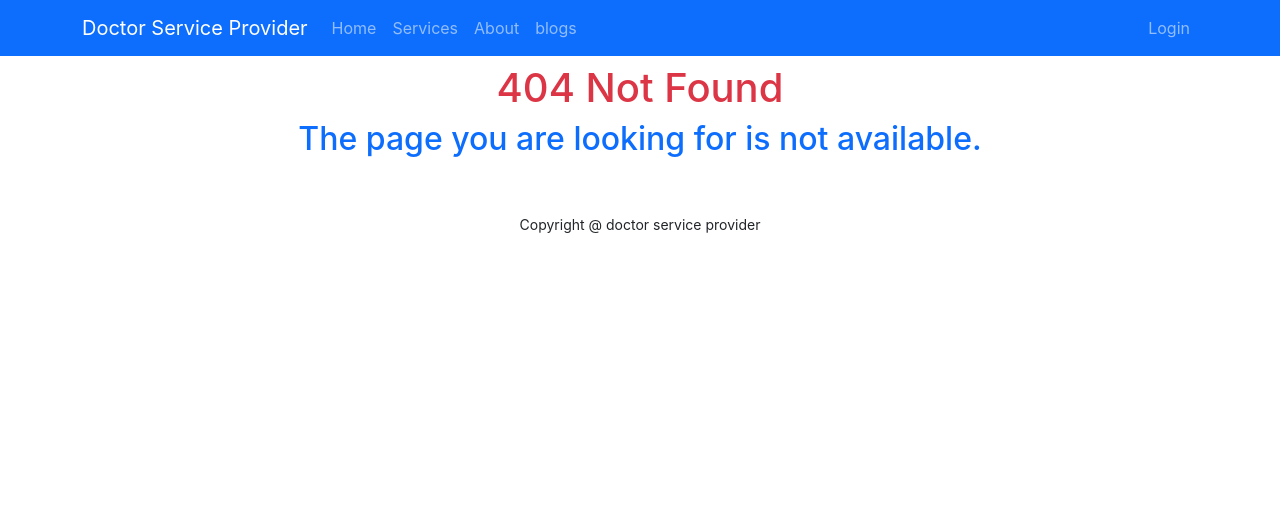
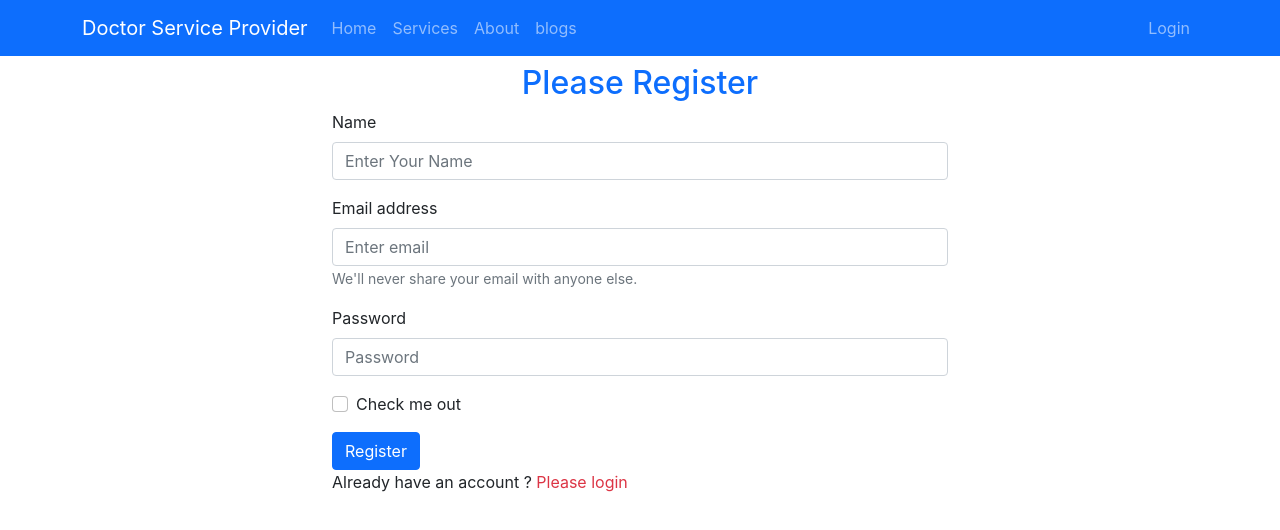
Before and after one commit to ARIF-630419/Doctor-Service-provider, a React (Create React App) app: page /register in a window 1280 px wide. Before the commit this address had no page. Shown: the top 530 px of the page. Built offline with nearby package versions, Linux system fonts and the light colour scheme.

Commit message:
set environment variable

```diff
--- a/src/App.js
+++ b/src/App.js
@@ -4,8 +4,10 @@ import Home from './pages/Home/Home/Home';
 import About from './pages/About/About';
 import Blogs from './pages/Blogs/Blogs';
 import Header from './pages/Shared/Header/Header';
-import Footer from './pages/Shared/Footer/Footer';
 import NotFound from './pages/Shared/NotFound/NotFound';
+import Login from './pages/Login/Login/Login';
+import CheckOut from './pages/CheckOut/CheckOut';
+import Register from './pages/Login/Register/Register';
 
 function App() {
   return (
@@ -16,10 +18,12 @@ function App() {
         <Route path='/home' element={<Home></Home>}></Route>
         <Route path='/about' element={<About></About>}
         ></Route>
+        <Route path='/checkout' element={<CheckOut></CheckOut>}></Route>
         <Route path='/blogs' element={<Blogs></Blogs>}></Route>
+        <Route path='/login' element={<Login></Login>}></Route>
+        <Route path='/register' element={<Register></Register>}></Route>
         <Route path='*' element={<NotFound></NotFound>}></Route>
       </Routes>
-      <Footer></Footer>
     </div>
   );
 }
--- /dev/null
+++ b/src/pages/CheckOut/CheckOut.js
@@ -0,0 +1,11 @@
+import React from 'react';
+
+const CheckOut = () => {
+    return (
+        <div>
+            <h2>CheckOut</h2>
+        </div>
+    );
+};
+
+export default CheckOut;
--- a/src/pages/Home/Home/Home.js
+++ b/src/pages/Home/Home/Home.js
@@ -1,4 +1,5 @@
 import React from 'react';
+import Footer from '../../Footer/Footer';
 import Banner from '../Banner/Banner';
 import Services from '../Services/Services';
 
@@ -7,6 +8,7 @@ const Home = () => {
         <div>
             <Banner></Banner>
             <Services></Services>
+            <Footer></Footer>
         </div>
     );
 };
--- a/src/pages/Home/Service/Service.js
+++ b/src/pages/Home/Service/Service.js
@@ -1,4 +1,5 @@
 import React from 'react';
+import { Link } from 'react-router-dom';
 import './Service.css'
 
 const Service = ({ service }) => {
@@ -13,7 +14,7 @@ const Service = ({ service }) => {
                     <p class="card-text">{description}</p>
                 </div>
                 <div>
-                    <a href="#" class="btn btn-primary ">Go somewhere</a>
+                    <Link to="/checkout" class="btn btn-primary text-center d-block ">Go to Check out</Link>
                 </div>
             </div>
         </div>
--- /dev/null
+++ b/src/pages/Login/Login/Login.js
@@ -0,0 +1,46 @@
+import React, { useRef } from 'react';
+import { Button, Form } from 'react-bootstrap';
+import { Link, useNavigate } from 'react-router-dom';
+
+const Login = () => {
+    const emailRef = useRef('');
+    const passwordRef = useRef('');
+    const navigate = useNavigate();
+
+    const handelSubmit = event => {
+        event.preventDefault();
+        const email = emailRef.current.value;
+        const password = passwordRef.current.value;
+    }
+    const navigateRegister = event => {
+        navigate("/register");
+    }
+    return (
+        <div className=' container w-50 mx-auto'>
+            <h2 className=' text-primary text-center mt-2'>Please Login</h2>
+            <Form onSubmit={handelSubmit}>
+                <Form.Group className="mb-3" controlId="formBasicEmail">
+                    <Form.Label>Email address</Form.Label>
+                    <Form.Control ref={emailRef} type="email" required placeholder="Enter email" />
+                    <Form.Text className="text-muted">
+                        We'll never share your email with anyone else.
+                    </Form.Text>
+                </Form.Group>
+
+                <Form.Group className="mb-3" controlId="formBasicPassword">
+                    <Form.Label>Password</Form.Label>
+                    <Form.Control ref={passwordRef} type="password" required placeholder="Password" />
+                </Form.Group>
+                <Form.Group className="mb-3" controlId="formBasicCheckbox">
+                    <Form.Check type="checkbox" label="Check me out" />
+                </Form.Group>
+                <Button variant="primary" type="submit">
+                    Login
+                </Button>
+            </Form>
+            <p>New to Doctor service ? <Link to="/register" className='text-danger pe-auto text-decoration-none' onClick={navigateRegister}>Please Register</Link></p>
+        </div>
+    );
+};
+
+export default Login;
--- /dev/null
+++ b/src/pages/Login/Register/Register.js
@@ -0,0 +1,52 @@
+import React, { useRef } from 'react';
+import { Button, Form } from 'react-bootstrap';
+import { Link, useNavigate } from 'react-router-dom';
+
+const Register = () => {
+    const nameRef = useRef('');
+    const emailRef = useRef('');
+    const passwordRef = useRef('');
+    const navigate = useNavigate();
+
+    const handelSubmit = event => {
+        event.preventDefault();
+        const name = nameRef.current.value;
+        const email = emailRef.current.value;
+        const password = passwordRef.current.value;
+    }
+    const navigateRegister = event => {
+        navigate("/login");
+    }
+    return (
+        <div className=' container w-50 mx-auto'>
+            <h2 className=' text-primary text-center mt-2'>Please Register</h2>
+            <Form onSubmit={handelSubmit}>
+                <Form.Group className="mb-3" controlId="formBasicName">
+                    <Form.Label>Name </Form.Label>
+                    <Form.Control ref={nameRef} type="text" placeholder="Enter Your Name" />
+                </Form.Group>
+                <Form.Group className="mb-3" controlId="formBasicEmail">
+                    <Form.Label>Email address</Form.Label>
+                    <Form.Control ref={emailRef} type="email" required placeholder="Enter email" />
+                    <Form.Text className="text-muted">
+                        We'll never share your email with anyone else.
+                    </Form.Text>
+                </Form.Group>
+
+                <Form.Group className="mb-3" controlId="formBasicPassword">
+                    <Form.Label>Password</Form.Label>
+                    <Form.Control ref={passwordRef} type="password" required placeholder="Password" />
+                </Form.Group>
+                <Form.Group className="mb-3" controlId="formBasicCheckbox">
+                    <Form.Check type="checkbox" label="Check me out" />
+                </Form.Group>
+                <Button variant="primary" type="submit">
+                    Register
+                </Button>
+            </Form>
+            <p>Already have an account ? <Link to="/login" className='text-danger pe-auto text-decoration-none' onClick={navigateRegister}>Please login</Link></p>
+        </div>
+    );
+};
+
+export default Register;
```
Also changed, not shown: src/firebase.init.js (+6 -6 lines), src/pages/CustomLink/CustomLink.js (deleted, +0 -22 lines), src/pages/Footer/Footer.js (renamed from src/pages/Shared/Footer/Footer.js).
